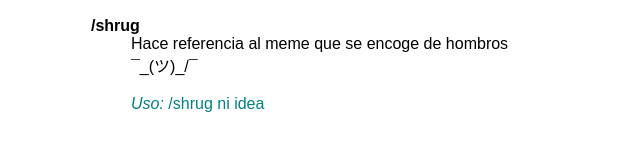
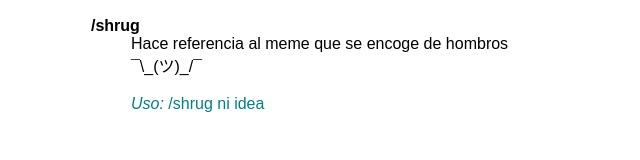
Before and after one commit to naoxink/diccinoario, a plain HTML site: page index.html in a window 1280 px wide. Shown: the part 5926-6086 px from the top of the page, 319-959 px from the left. Drawn offline with Linux system fonts and the light colour scheme.

Commit message:
Update index.html

```diff
--- a/index.html
+++ b/index.html
@@ -189,7 +189,7 @@
       },
       {
         'title': '/shrug',
-        'description': 'Hace referencia al meme que se encoge de hombros ¯\_(ツ)_/¯',
+        'description': 'Hace referencia al meme que se encoge de hombros ¯\\_(ツ)_/¯',
         'evo': [],
         'usage': '/shrug ni idea'
       }
```
